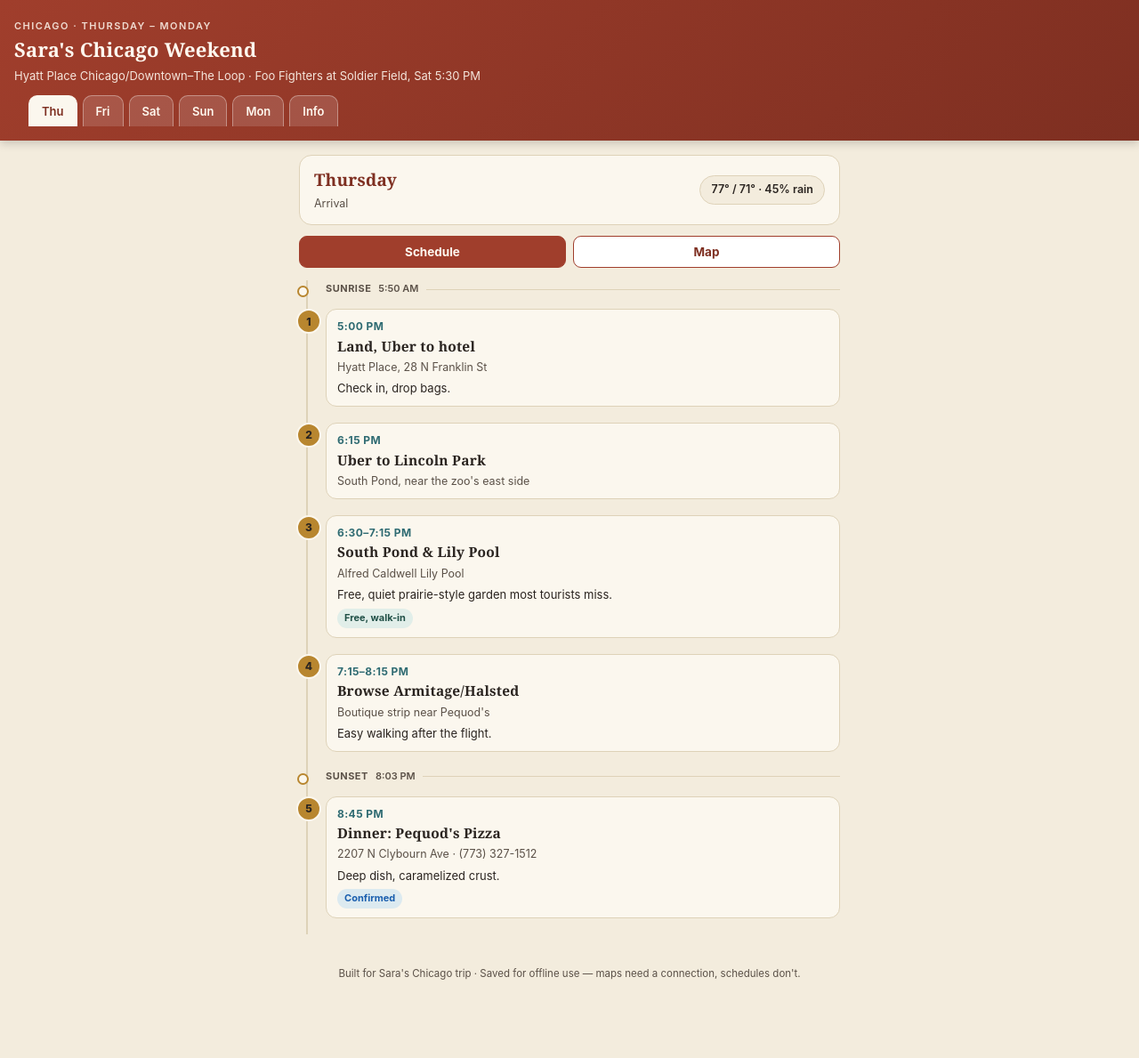
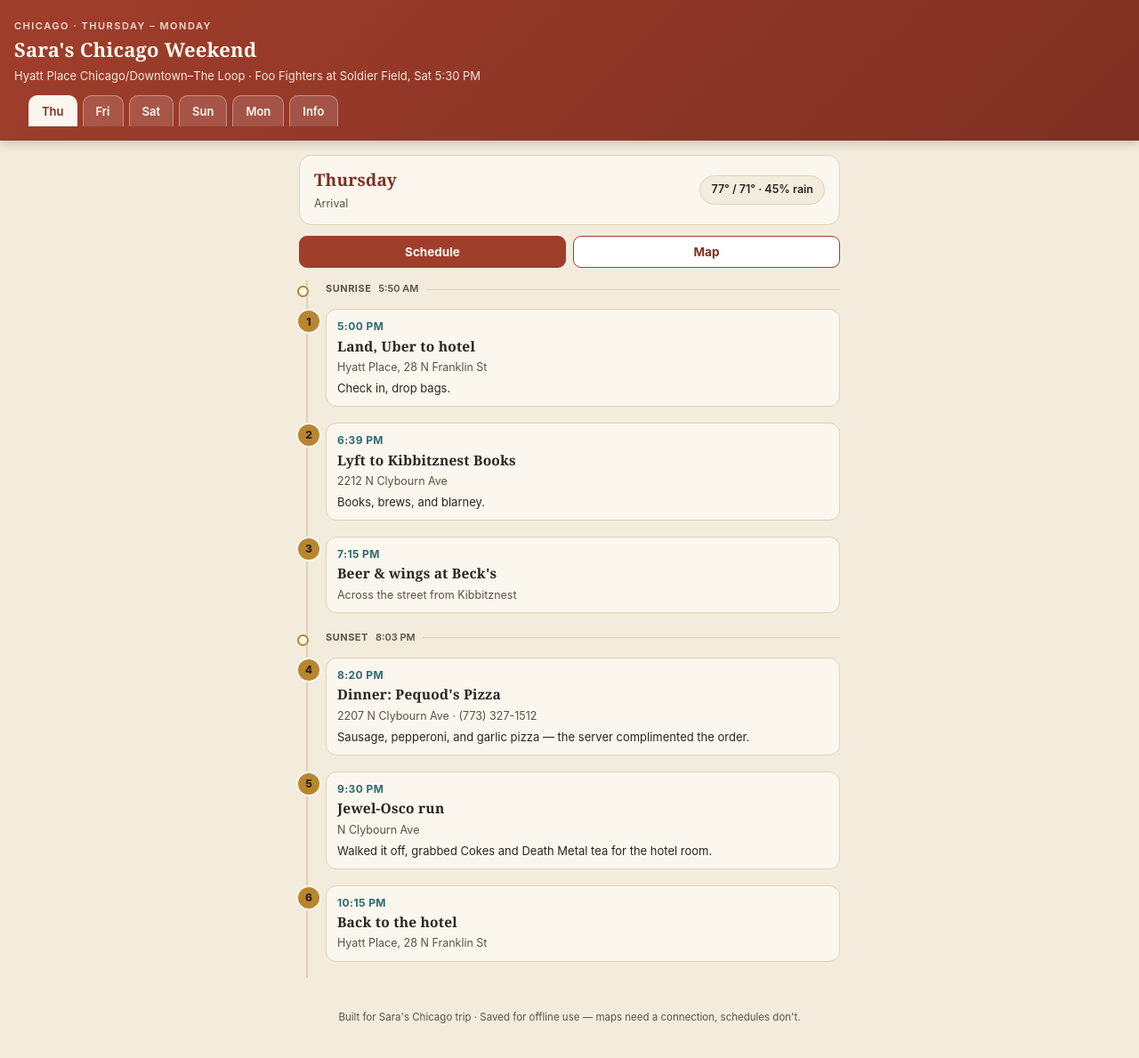
Before and after one commit to saragreer/saragreer.github.io, a Jekyll site: the page chicago-trip.html, which Jekyll copies as it is, in a window 1280 px wide and 1191 px high. Shown: the whole window at 89% size. Built offline with Jekyll 4.4.1, drawn with Linux system fonts in a browser that asks for light colours.

Commit message:
Log actual Thursday itinerary; fix Friday boat tour time and reorder sightseeing after lunch

```diff
--- a/chicago-trip.html
+++ b/chicago-trip.html
@@ -395,8 +395,8 @@
     <section class="info-block">
       <h2>Reserve in advance</h2>
       <ul class="check">
-        <li>Pequod's Pizza — Thu 8:45 PM (confirmed)</li>
-        <li>Chicago Architecture Center river cruise — Fri 11:00 AM (tickets purchased)</li>
+        <li>Pequod's Pizza — Thu 8:20 PM (confirmed)</li>
+        <li>Chicago Architecture Center river cruise — Fri 10:30 AM (tickets purchased)</li>
         <li>Beatrix River North — Fri dinner (reserved)</li>
         <li>Foo Fighters, Soldier Field — Sat, doors 5:30 PM (tickets purchased)</li>
         <li>Field Museum — Sunday morning (tickets purchased)</li>
@@ -439,14 +439,15 @@
 <script>
 const DATA = {
   thu: {
-    center:[41.9105,-87.6470], zoom:13,
-    solar:{sunrise:"5:50 AM", sunset:"8:03 PM", sunsetAfter:3},
+    center:[41.9219,-87.6644], zoom:14,
+    solar:{sunrise:"5:50 AM", sunset:"8:03 PM", sunsetAfter:2},
     items:[
       {time:"5:00 PM", title:"Land, Uber to hotel", place:"Hyatt Place, 28 N Franklin St", note:"Check in, drop bags.", lat:41.8836,lng:-87.6353},
-      {time:"6:15 PM", title:"Uber to Lincoln Park", place:"South Pond, near the zoo's east side", note:"", lat:41.9214,lng:-87.6367},
-      {time:"6:30–7:15 PM", title:"South Pond &amp; Lily Pool", place:"Alfred Caldwell Lily Pool", note:"Free, quiet prairie-style garden most tourists miss.", badge:"free", lat:41.9268,lng:-87.6367},
-      {time:"7:15–8:15 PM", title:"Browse Armitage/Halsted", place:"Boutique strip near Pequod's", note:"Easy walking after the flight.", lat:41.9180,lng:-87.6488},
-      {time:"8:45 PM", title:"Dinner: Pequod's Pizza", place:"2207 N Clybourn Ave · (773) 327-1512", note:"Deep dish, caramelized crust.", badge:"confirmed", lat:41.9219,lng:-87.6644}
+      {time:"6:39 PM", title:"Lyft to Kibbitznest Books", place:"2212 N Clybourn Ave", note:"Books, brews, and blarney.", lat:41.9218,lng:-87.6641},
+      {time:"7:15 PM", title:"Beer &amp; wings at Beck's", place:"Across the street from Kibbitznest", note:"", lat:41.9218,lng:-87.6643},
+      {time:"8:20 PM", title:"Dinner: Pequod's Pizza", place:"2207 N Clybourn Ave · (773) 327-1512", note:"Sausage, pepperoni, and garlic pizza — the server complimented the order.", lat:41.9219,lng:-87.6644},
+      {time:"9:30 PM", title:"Jewel-Osco run", place:"N Clybourn Ave", note:"Walked it off, grabbed Cokes and Death Metal tea for the hotel room.", lat:41.9203,lng:-87.6612},
+      {time:"10:15 PM", title:"Back to the hotel", place:"Hyatt Place, 28 N Franklin St", note:"", lat:41.8836,lng:-87.6353}
     ]
   },
   fri:{
@@ -455,13 +456,13 @@ const DATA = {
     items:[
       {time:"8:00 AM", title:"Breakfast: Lou Mitchell's", place:"565 W Jackson Blvd", note:"Chicago breakfast institution.", lat:41.8781,lng:-87.6404},
       {time:"8:45 AM", title:"The Rookery Building", place:"209 S LaSalle St", note:"Free self-guided lobby — Burnham & Root, 1888, light court redesigned by Frank Lloyd Wright in 1905. Walk right in.", badge:"free", lat:41.8788,lng:-87.6321},
-      {time:"9:30 AM", title:"Untitled by Picasso", place:"Daley Plaza", note:"Quick photo stop.", lat:41.8843,lng:-87.6298},
-      {time:"9:50 AM", title:"Chicago Cultural Center", place:"78 E Washington St", note:"Free, open daily 10–5. Preston Bradley Hall's Tiffany Dome — largest in the world.", badge:"free", lat:41.8836,lng:-87.6255},
-      {time:"10:35 AM", title:"Millennium Park &amp; Cloud Gate", place:"Walk over from Cultural Center", note:"", lat:41.8827,lng:-87.6233},
-      {time:"11:00 AM", title:"Architecture river cruise", place:"Dock at Michigan Ave Bridge", note:"~1.5 hrs, tickets purchased.", badge:"confirmed", lat:41.8888,lng:-87.6247},
-      {time:"12:45 PM", title:"Tribune Tower &amp; Wrigley Building", place:"Near the dock", note:"", lat:41.8900,lng:-87.6247},
-      {time:"1:15 PM", title:"Lunch: Portillo's &amp; Barnelli's", place:"100 W Ontario St", note:"Italian beef.", lat:41.8934,lng:-87.6314},
-      {time:"2:15 PM", title:"River North wander", place:"Chicago Architecture Center storefront, The Green Door Tavern (1872 building)", note:"", lat:41.8945,lng:-87.6376},
+      {time:"10:30 AM", title:"Architecture river cruise", place:"112 E Wacker Dr (dock at Michigan Ave Bridge)", note:"Arrive by 10:00 AM to redeem tickets at the dockside box office. ~1.5 hrs, tickets purchased.", badge:"confirmed", lat:41.8888,lng:-87.6247},
+      {time:"12:15 PM", title:"Tribune Tower &amp; Wrigley Building", place:"Near the dock", note:"", lat:41.8900,lng:-87.6247},
+      {time:"1:00 PM", title:"Lunch: Portillo's &amp; Barnelli's", place:"100 W Ontario St", note:"Italian beef.", lat:41.8934,lng:-87.6314},
+      {time:"2:00 PM", title:"Untitled by Picasso", place:"Daley Plaza", note:"Quick photo stop.", lat:41.8843,lng:-87.6298},
+      {time:"2:20 PM", title:"Chicago Cultural Center", place:"78 E Washington St", note:"Free, open daily 10–5. Preston Bradley Hall's Tiffany Dome — largest in the world.", badge:"free", lat:41.8836,lng:-87.6255},
+      {time:"3:00 PM", title:"Millennium Park &amp; Cloud Gate", place:"Walk over from Cultural Center", note:"", lat:41.8827,lng:-87.6233},
+      {time:"3:45 PM", title:"River North wander", place:"Chicago Architecture Center storefront, The Green Door Tavern (1872 building)", note:"", lat:41.8945,lng:-87.6376},
       {time:"6:30 PM", title:"Dinner: Beatrix River North", place:"519 N Clark St", note:"Reservation confirmed.", badge:"confirmed", lat:41.8909,lng:-87.6309}
     ]
   },
```
